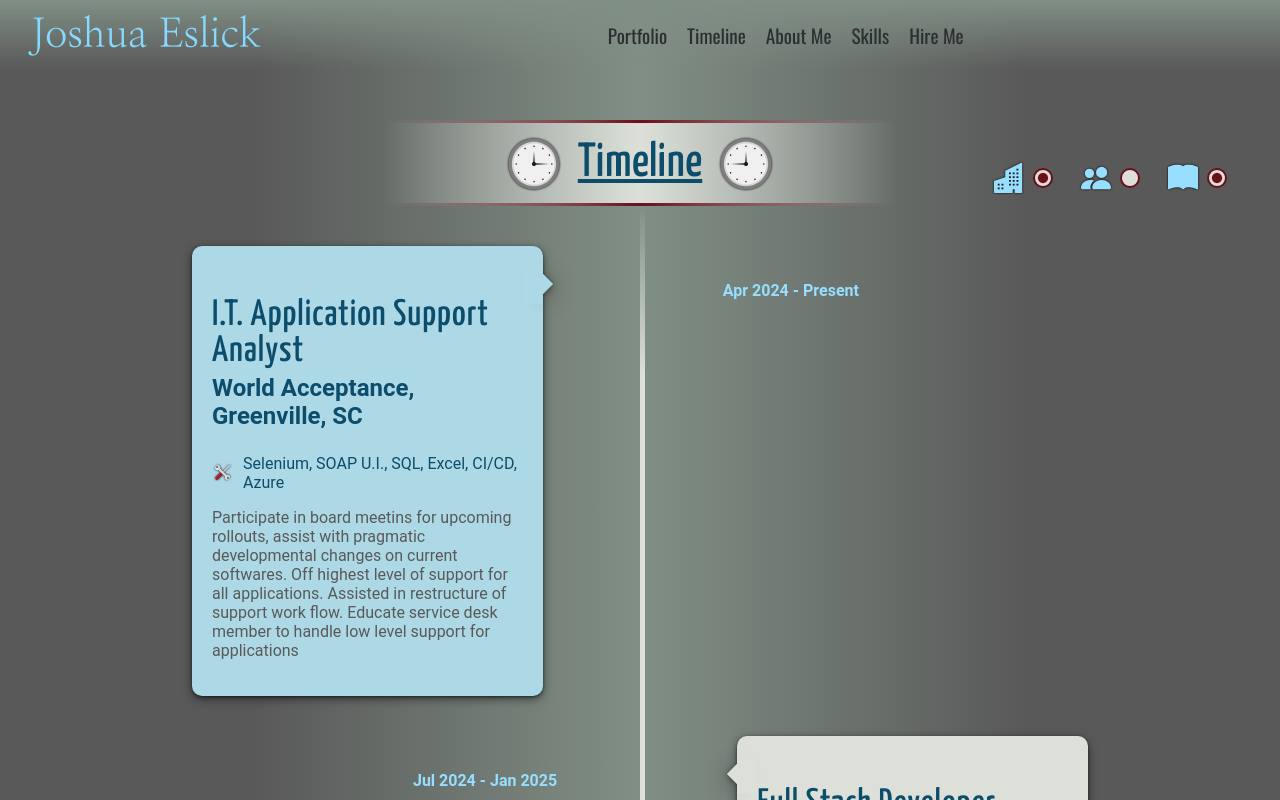
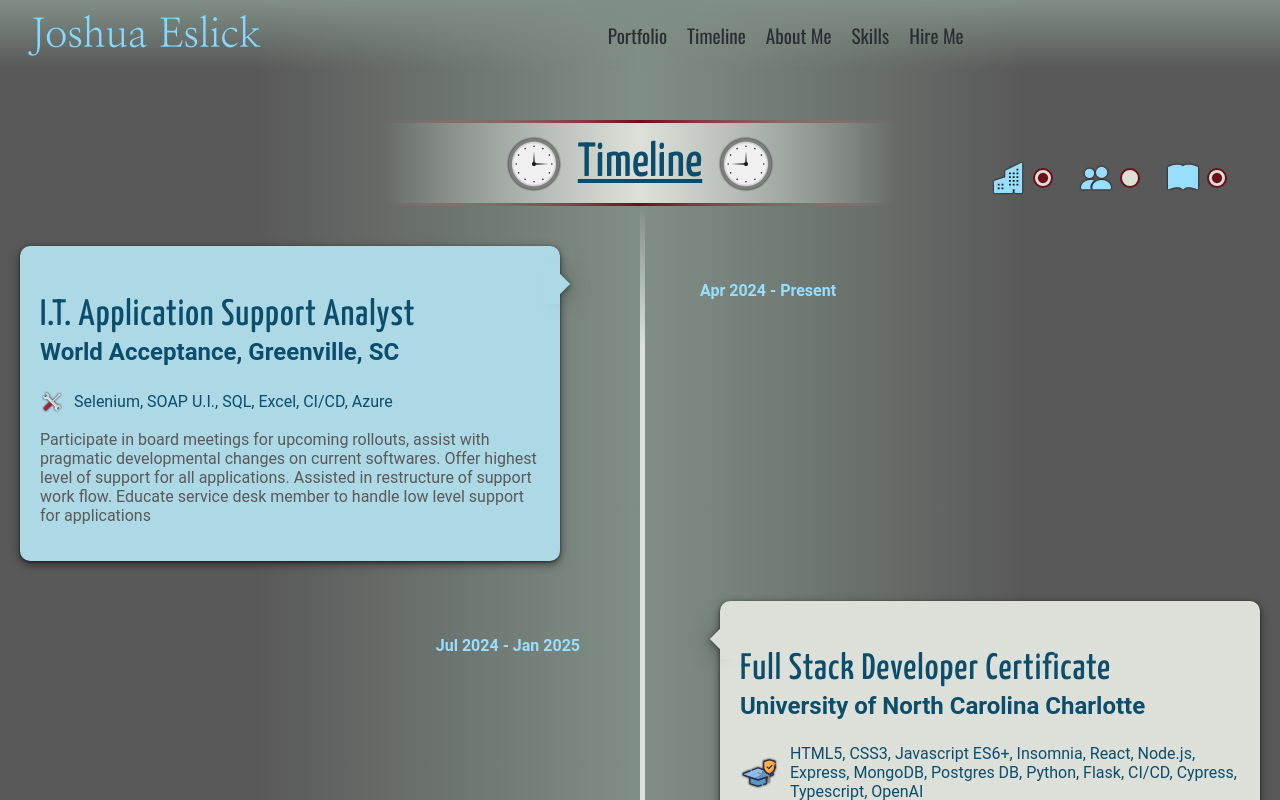
Before and after one commit to eslickjr/myPortfolio, a React (Vite) app: page /timeline in a window 1280 px wide. Shown: the top 800 px of the page. Built offline with nearby package versions, Linux system fonts and the light colour scheme; a web font is replaced by a local one.

Commit message:
cleaned up some styling issues since adding border box to everything

```diff
--- a/src/pages/Timeline.tsx
+++ b/src/pages/Timeline.tsx
@@ -147,7 +147,7 @@ const Timeline = () => {
                 location: "World Acceptance, Greenville, SC",
                 tools: "Selenium, SOAP U.I., SQL, Excel, CI/CD, Azure",
                 toolsIcon: "toolsIcon",
-                description: "Participate in board meetins for upcoming rollouts, assist with pragmatic developmental changes on current softwares. Off highest level of support for all applications. Assisted in restructure of support work flow. Educate service desk member to handle low level support for applications",
+                description: "Participate in board meetings for upcoming rollouts, assist with pragmatic developmental changes on current softwares. Offer highest level of support for all applications. Assisted in restructure of support work flow. Educate service desk member to handle low level support for applications",
                 date: "Apr 2024 - Present",
             },
             {
--- a/src/styles/About.css
+++ b/src/styles/About.css
@@ -96,21 +96,21 @@
 }
 
 .stageContainer {
-    width: 93vw;
+    width: 100%;
     position: relative;
     display: flex;
     flex-direction: row-reverse;
     flex-wrap: nowrap;
     justify-content: center;
     align-items: center;
-    margin: 20px;
-    padding: 40px 20px;
+    margin: 20px 0;
+    padding: 40px 0;
     border-radius: 30px;
 }
 
 .lifePWrapper {
     position: relative;
-    width: calc(45% - 40px);
+    width: 50%;
     height: auto;
     border-radius: 10px;
     transition: transform 0.3s ease;
@@ -118,7 +118,7 @@
 }
 
 .lifePContainer {
-    width: calc(100% - 40px);
+    width: 100%;
     height: 100%;
     padding: 20px;
     border-radius: 10px;
--- a/src/styles/Timeline.css
+++ b/src/styles/Timeline.css
@@ -42,15 +42,15 @@ body {
 @keyframes bounceC {
     0% {
         transform-origin: center;
-        transform: translate(-45% , 0%) scale(0.1);
+        transform: translate(-47.5% , 0%) scale(0.1);
         opacity: 0;
     }
     60% {
-        transform: translate(-45% , 0%) scale(1.2);
+        transform: translate(-47.5% , 0%) scale(1.2);
         opacity: 1;
     }
     100% {
-        transform: translate(-45%, 0%) scale(1);
+        transform: translate(-47.5%, 0%) scale(1);
     }
 }
 
@@ -243,8 +243,8 @@ body {
     flex-direction: row;
     justify-content: center;
     /* align-items: center; */
-    width: calc(90% - 40px);
-    margin: 20px auto;
+    width: 100%;
+    margin: 20px 0;
 }
 
 .timelineIcon {
@@ -333,7 +333,7 @@ body {
         position: absolute;
         top: 0;
         left: 50%;
-        transform: translate(-45%, 0%);
+        transform: translate(-47.5%, 0%);
     }
 }
 
@@ -344,7 +344,7 @@ body {
 .timelineEvent {
     position: relative;
     display: flex;
-    width: calc(50% - 40px);
+    width: calc(50% - 80px);
     flex-direction: column;
     justify-content: left;
     align-items: center;
@@ -352,8 +352,8 @@ body {
     border-radius: 10px;
     box-shadow: 0 1px 3px rgba(0, 0, 0, .5), 0 3px 10px rgba(0, 0, 0, .5);
     background-color: var(--main-bg-color);
-    margin: 0 90px;
     z-index: 1;
+    /* margin: 0 0 0 70px; */
 }
 
 .timelineEvent.outView {
@@ -371,6 +371,14 @@ body {
 
 #timelineContainer :first-child .timelineEvent {
     background-color: lightblue;
+}
+
+#timelineContainer :nth-child(even) .timelineEvent {
+    margin: 0 0 0 80px;
+}
+
+#timelineContainer :nth-child(odd) .timelineEvent {
+    margin: 0 80px 0 0;
 }
 
 #timelineContainer :nth-child(odd) .timelineEvent.inView {
@@ -424,7 +432,7 @@ body {
 .date {
     font-weight: bold;
     color: var(--main-text-secondary-color);
-    width: 50%;
+    width: calc(50% - 60px);
     margin: 35px 90px;
     opacity: 0;
     transition: opacity .6s ease;
@@ -436,10 +444,12 @@ body {
 
 #timelineContainer :nth-child(odd) .date {
     text-align: left;
+    margin: 35px 0 35px 60px;
 }
 
 #timelineContainer :nth-child(even) .date {
     text-align: right;
+    margin: 35px 60px 35px 0;
 }
 
 .role {
```
